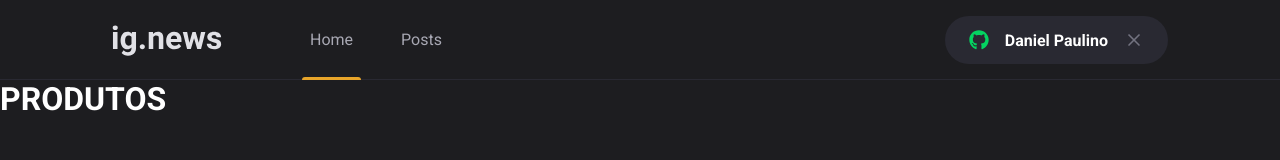
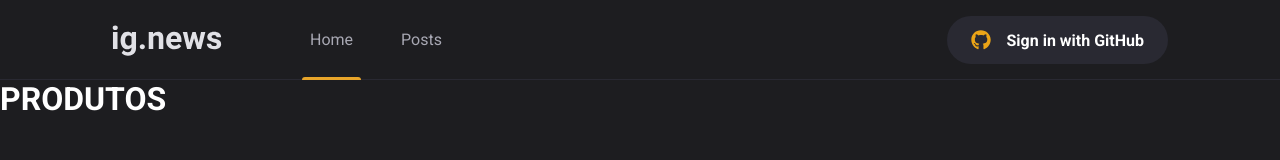
Before and after one commit to danielPaulinoMesquita/rocketseat-next, a Next.js app: page /products in a window 1280 px wide. Shown: the top 160 px of the page. Built offline with nearby package versions, Linux system fonts and the light colour scheme; no server answers.

Commit message:
15- Added Authentocation with Next-auth to use github login

```diff
--- a/package.json
+++ b/package.json
@@ -10,13 +10,16 @@
   },
   "dependencies": {
     "next": "12.1.6",
+    "next-auth": "^4.10.3",
     "react": "18.1.0",
     "react-dom": "18.1.0",
     "react-icons": "^4.4.0",
     "sass": "^1.52.2",
-    "stripe": "^10.3.0"
+    "stripe": "^10.3.0",
+    "yarn": "^1.22.19"
   },
   "devDependencies": {
+    "@types/next-auth": "^3.15.0",
     "@types/node": "^17.0.38",
     "@types/react": "^18.0.10",
     "eslint": "8.16.0",
--- a/src/components/SigningButton/index.tsx
+++ b/src/components/SigningButton/index.tsx
@@ -1,22 +1,29 @@
 import {FaGithub} from "react-icons/fa";
 import {FiX} from "react-icons/fi";
+
 import styles from './styles.module.scss'
+import {signIn, signOut, useSession, UseSessionOptions} from "next-auth/react";
 
 export function SignInButton(){
-    const isUserLoggedIn = true;
+    const {data: session} = useSession();
 
-    return isUserLoggedIn ? (
+    console.log('session o que tem == ', session);
+    return session ? (
         <button
             type="button"
-            className={styles.signInButton}>
+            className={styles.signInButton}
+            onClick={()=> signOut()}
+        >
             <FaGithub color="#04d361"/>
-            Daniel Paulino
+            {session.user.name}
             <FiX color="#737380" className={styles.closeIcon}/>
         </button>
     ) : (
         <button
             type="button"
-            className={styles.signInButton}>
+            className={styles.signInButton}
+            onClick={()=> signIn('github')}
+        >
             <FaGithub color="#eba417"/>
             Sign in with GitHub
         </button>
--- a/src/pages/_app.tsx
+++ b/src/pages/_app.tsx
@@ -1,11 +1,14 @@
 import '../styles/global.scss';
 import {Header} from '../components/Header';
+import {SessionProvider} from "next-auth/react";
 
-function MyApp({ Component , pageProps }) {
+function MyApp({ session, Component , pageProps }) {
     return (
         <>
+            <SessionProvider session={session}>
                 <Header/>
                 <Component {...pageProps} />
+            </SessionProvider>
         </>
 
     )
--- a/src/services/stripe.ts
+++ b/src/services/stripe.ts
@@ -1,5 +1,5 @@
 import Stripe from 'stripe';
-import {version} from '../../package.json';
+import version from '../../package.json';
 
 
 export const stripe = new Stripe (
```
Also changed, not shown: src/pages/api/auth/[...nextauth].ts (added, +15 -0 lines), 1 other file (tests, documents, lock files or other folders). Lines whose indentation alone changed are shown as unchanged.
